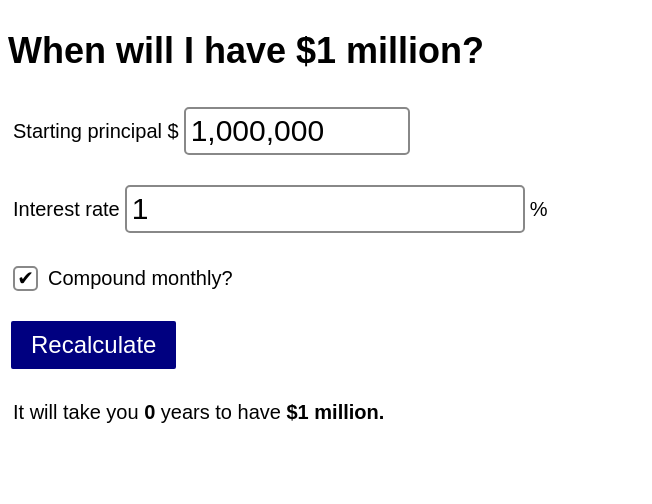
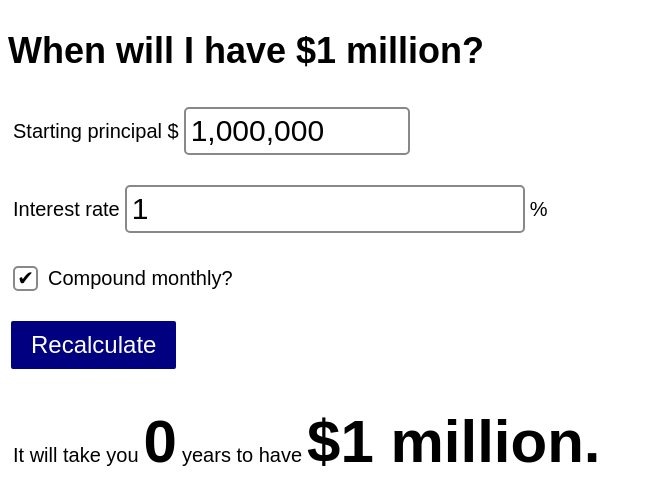
Before and after one commit to webinista/first-million, a React (Vite) app: page / in a window 1280 px wide. Shown: the top 504 px of the page, without its empty margins (0-652 px from the left). Built offline with nearby package versions, Linux system fonts and the light colour scheme.

Commit message:
Style changes.

```diff
--- a/css/style.css
+++ b/css/style.css
@@ -90,3 +90,13 @@ button {
 [type=text], [type=number] {
   font-size: 3rem;
 }
+
+output {
+  display: inline-flex;
+  align-items: baseline;
+  gap: .5rem;
+
+  & strong {
+    font-size: 6rem;
+  }
+}
```
